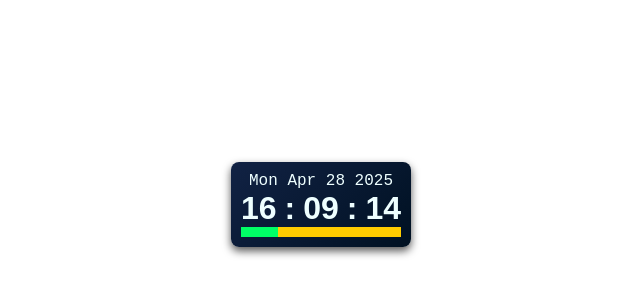
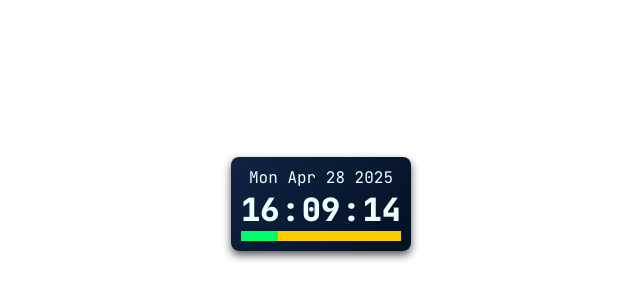
Before and after one commit to SekaliPakaiBuang/obs-clock-overlay, a plain HTML site: page index.html in a window 1280 px wide. Shown: the part 196-496 px from the top of the page, without its empty margins (319-959 px from the left). Drawn offline with Linux system fonts and the light colour scheme.

Commit message:
Ganti font, shoutout to Syasya Adesya

```diff
--- a/style.css
+++ b/style.css
@@ -1,3 +1,5 @@
+@import url('https://fonts.googleapis.com/css2?family=JetBrains+Mono:ital,wght@0,100..800;1,100..800&display=swap');
+
 html {
     --bar-color-1: #f10;
     --bar-color-2: #fc0;
@@ -16,7 +18,7 @@ body {
 
     width: 100vw;
     height: 100vh;
-    font-family: Arial, Helvetica, sans-serif;
+    font-family: "JetBrains Mono", sans-serif;
 
     display: flex;
     justify-content: center;
@@ -40,7 +42,7 @@ body {
     justify-content: space-between;
 
     font-size: 2em;
-    font-weight: 750;
+    font-weight: 800;
 }
 
 #date {
@@ -48,9 +50,8 @@ body {
 
     text-align: center;
 
-    font-family: 'Courier New', Courier, monospace;
     font-size: 1.0em;
-    font-weight: 375;
+    font-weight: 400;
 }
 
 #seconds-bar {
```
